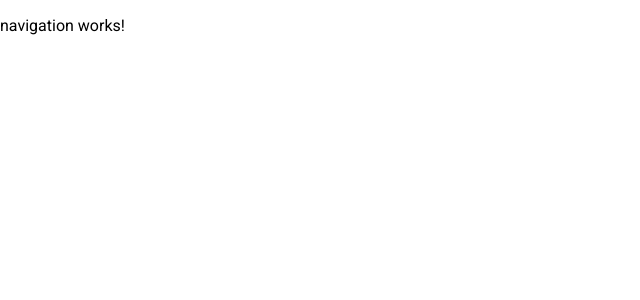
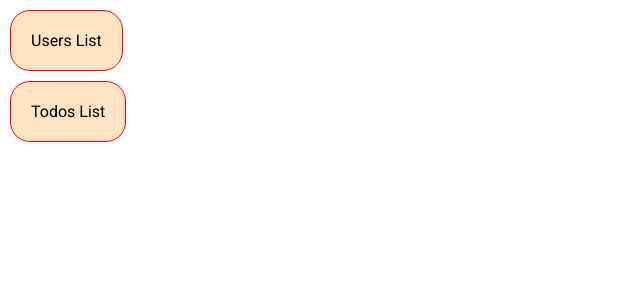
Before and after one commit to Djani-Antova/Angular, an Angular app in the folder 08.Workshop Modules and Routing/MODULES-AND-ROUTING/: page / in a window 1280 px wide. Shown: the top 300 px of the page, without its empty margins (0-640 px from the left). Built offline with nearby package versions, Linux system fonts and the light colour scheme.

Commit message:
Add nav css

```diff
--- a/08.Workshop Modules and Routing/MODULES-AND-ROUTING/src/app/app.component.html
+++ b/08.Workshop Modules and Routing/MODULES-AND-ROUTING/src/app/app.component.html
@@ -1,3 +1,2 @@
 <app-global-loader />
-
 <app-navigation/>
--- a/08.Workshop Modules and Routing/MODULES-AND-ROUTING/src/app/core/navigation/navigation.component.css
+++ b/08.Workshop Modules and Routing/MODULES-AND-ROUTING/src/app/core/navigation/navigation.component.css
@@ -0,0 +1,13 @@
+.nav-btn {
+    margin: 10px;
+    padding: 20px;
+    border: 1px solid red;
+    border-radius: 20px;
+    cursor: pointer;
+    background-color:bisque;
+   width: fit-content;
+}
+.nav-btn:hover {
+    background-color: gray;
+    color: white;
+}
--- a/08.Workshop Modules and Routing/MODULES-AND-ROUTING/src/app/core/navigation/navigation.component.html
+++ b/08.Workshop Modules and Routing/MODULES-AND-ROUTING/src/app/core/navigation/navigation.component.html
@@ -1 +1,6 @@
-<p>navigation works!</p>
+
+<div>
+    <div class="nav-btn">Users List</div>
+    <div class="nav-btn">Todos List</div>
+
+</div>
```
